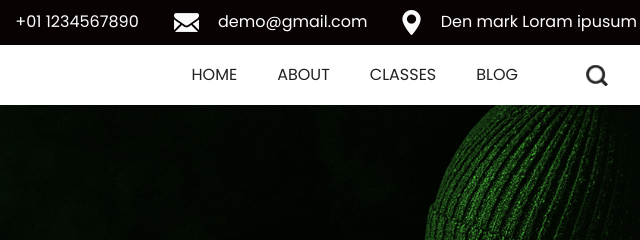
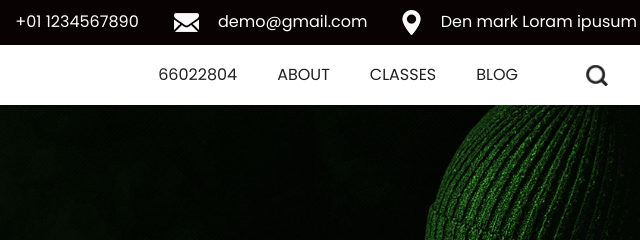
Before and after one commit to 66022804/66022804, a plain HTML site: page index.html in a window 1280 px wide. Shown: the top 240 px of the page, 573-1213 px from the left. Drawn offline with nearby package versions, Linux system fonts and the light colour scheme; some packages are replaced by stand-ins of ours; a web font is replaced by a local one.

Commit message:
Update index.html

```diff
--- a/index.html
+++ b/index.html
@@ -72,7 +72,7 @@
                   <div class="d-flex ml-auto flex-column flex-lg-row align-items-center">
                     <ul class="navbar-nav  ">
                       <li class="nav-item active">
-                        <a class="nav-link" href="index.html">Home <span class="sr-only">(current)</span></a>
+                        <a class="nav-link" href="index.html">66022804 <span class="sr-only">(current)</span></a>
                       </li>
                       <li class="nav-item">
                         <a class="nav-link" href="about.html"> About </a>
```
